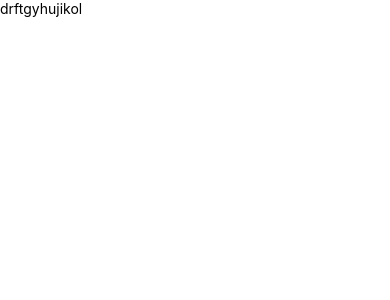
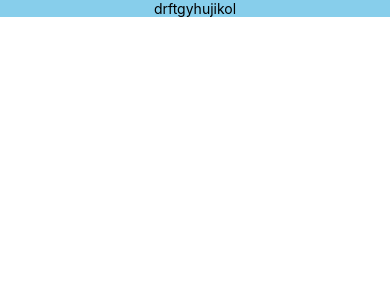
Before and after one commit to champix56/2025-11-19-FRNCV1, a React Native app: screen / in a window 390 px wide. Shown: the top 300 px of the page. Built offline with nearby package versions, Linux system fonts and the light colour scheme.

Commit message:
style de composant

```diff
--- a/src/App.tsx
+++ b/src/App.tsx
@@ -19,8 +19,7 @@ function App() {
         <Button>
           <Text>drftgyhujikol</Text>
         </Button>
-        <Button />
-        <Button />
+
       </View>
     </SafeAreaProvider>
   );
--- a/src/components/Button/Button.tsx
+++ b/src/components/Button/Button.tsx
@@ -1,17 +1,23 @@
 import React from 'react';
-import { Text, View } from 'react-native';
+import { StyleSheet, View } from 'react-native';
 
 interface IButtonProps {
   children: any;
   meta?: string;
 }
-const Button: React.FC<IButtonProps> = ({ children, meta = 'defaultValue' }) => {
+const Button: React.FC<IButtonProps> = ({
+  children,
+  meta = 'defaultValue',
+}) => {
   console.log(meta);
-  return (
-    <View>
-      <Text>{children}</Text>
-    </View>
-  );
+  return <View style={style.container}>{children}</View>;
 };
 
+const style = StyleSheet.create({
+  container: {
+    alignItems: 'center',
+    backgroundColor: 'skyblue',
+  },
+});
+
 export default Button;
```
